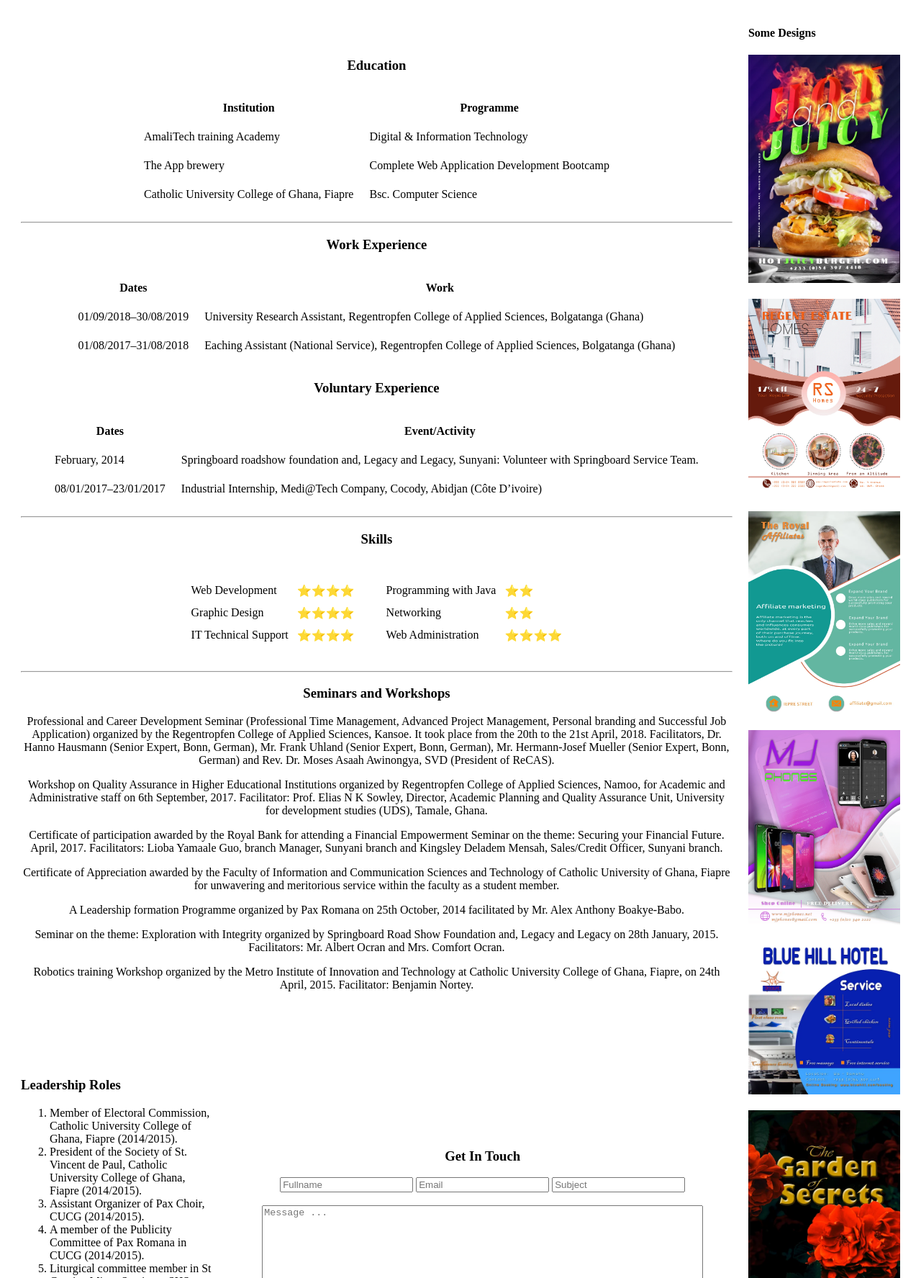
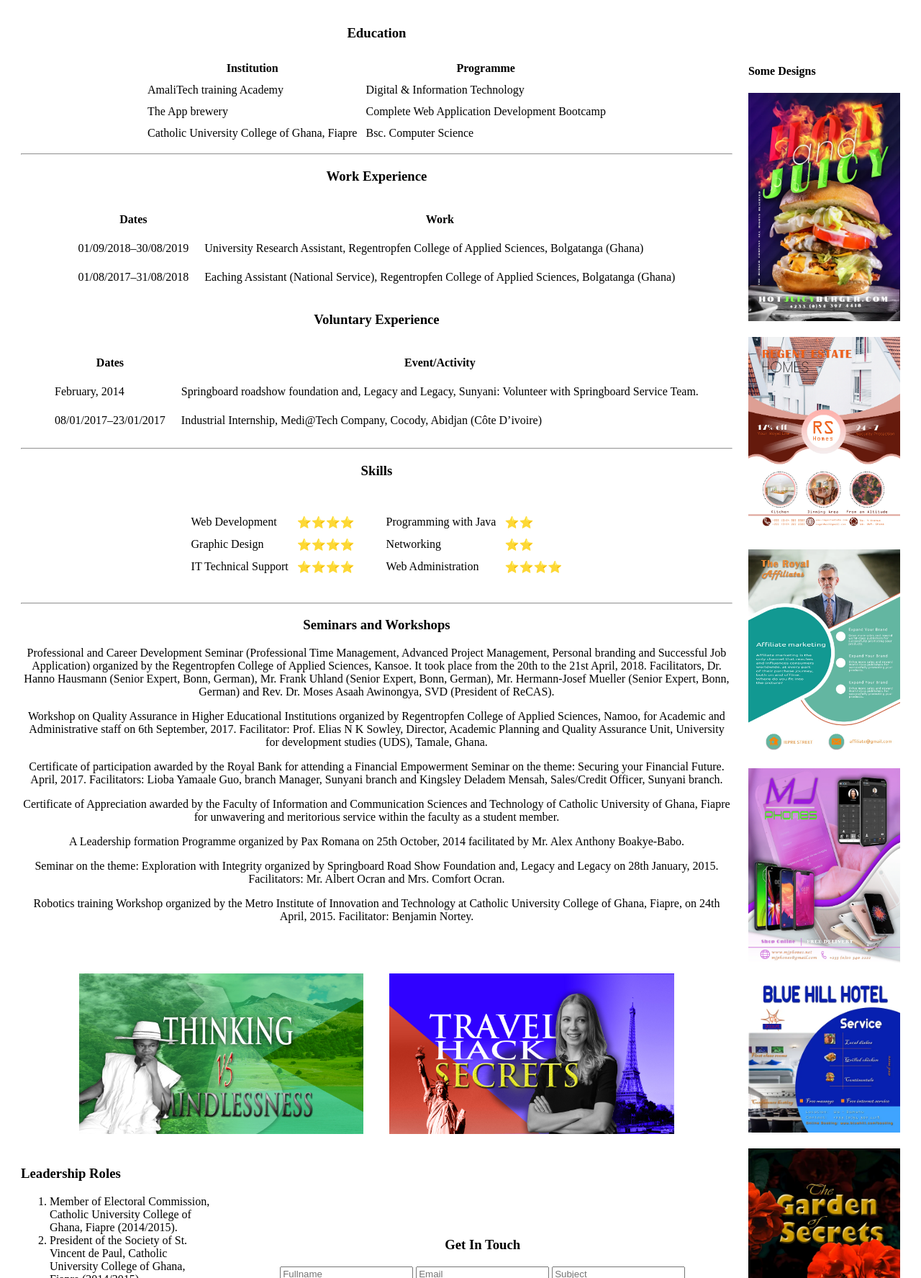
Before and after one commit to Zacchaeus-n/cv, a plain HTML site: page index.html in a window 1280 px wide. Shown: the part 400-2175 px from the top of the page at 72% size. Drawn offline with Linux system fonts and the light colour scheme.

Commit message:
Add Favicon

```diff
--- a/index.html
+++ b/index.html
@@ -5,11 +5,12 @@
   <meta charset="UTF-8">
   <meta http-equiv="X-UA-Compatible" content="IE=edge">
   <meta name="viewport" content="width=device-width, initial-scale=1.0">
+  <link rel="shortcut icon" href="images/icons/favicon-img.ico" type="image/x-icon">
   <title>Zacchaeus Personal Site</title>
 </head>
 
 <body>
-      <table  width="100%" cellspacing='20px'>
+      <table width="100%" cellspacing='20px'>
         <tr>
           <th colspan="5">WELCOME! HAVE A LOOK AT MY CV</th>
         </tr>
@@ -26,14 +27,15 @@
           <h1><a href="https://zacchnaa.github.io/zprofile/" target="_blank">Zacchaeus Napuo</a></h1>
           <p>Web Application Developer and Graphics Designer</p>
           <p>I am a <a href="https://github.com/ZacchNaa/" target="_blank">Web Developer</a>. I also 💛 Graphics Design</p>
+
           </th>
 
         </tr>
         <tr>
           <td colspan="2">
-            <center>
+        <center>
           <h3>Education</h3>
-          <table cellspacing='20px'>
+          <table cellspacing='10px'>
             <thead>
               <tr>
                 <th>Institution</th>
@@ -156,8 +158,9 @@
             on 28th January, 2015. Facilitators: Mr. Albert Ocran and Mrs. Comfort Ocran.</p>
           <p>Robotics training Workshop organized by the Metro Institute of Innovation and Technology at Catholic University
             College of Ghana, Fiapre, on 24th April, 2015. Facilitator: Benjamin Nortey.</p>
-
-
+            <br><br><br>
+            <img width="40%" src="images/thumbnails/Youtube-naaz-thumbnail002.jpg" alt="youtube thumbnail">&nbsp;&nbsp;&nbsp;&nbsp;&nbsp;&nbsp;&nbsp;&nbsp;
+            <img width="40%" src="images/thumbnails/Youtube-travel-thumbnail.jpg" alt="youtube thumbnail">
           </td>
 
           <td width="18%" rowspan="2" colspan="3">
```
Also changed, not shown: images/icons/favicon-img.ico (added), images/thumbnails/Youtube-naaz-thumbnail002.jpg (added), images/thumbnails/Youtube-travel-thumbnail.jpg (added).
